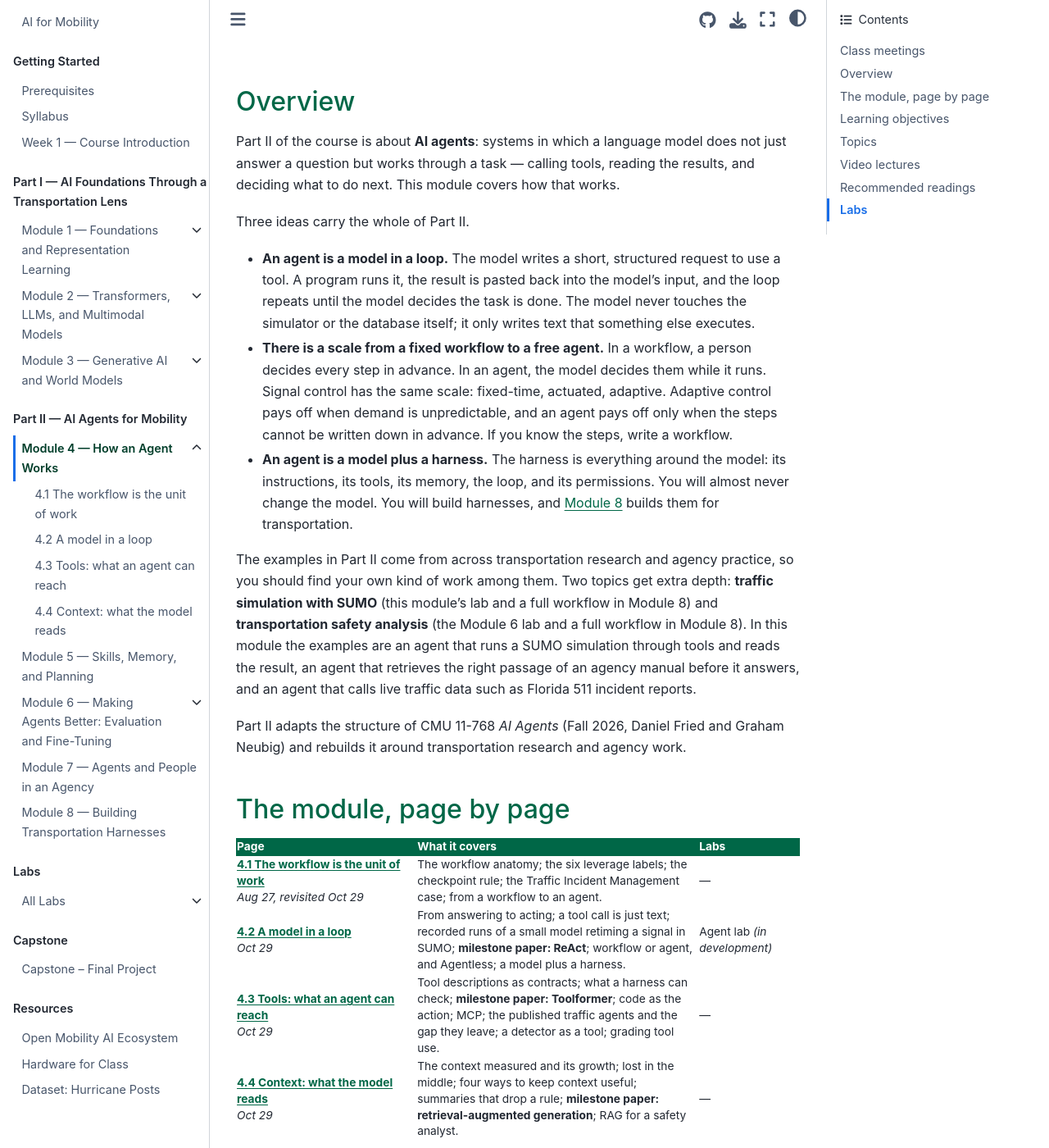
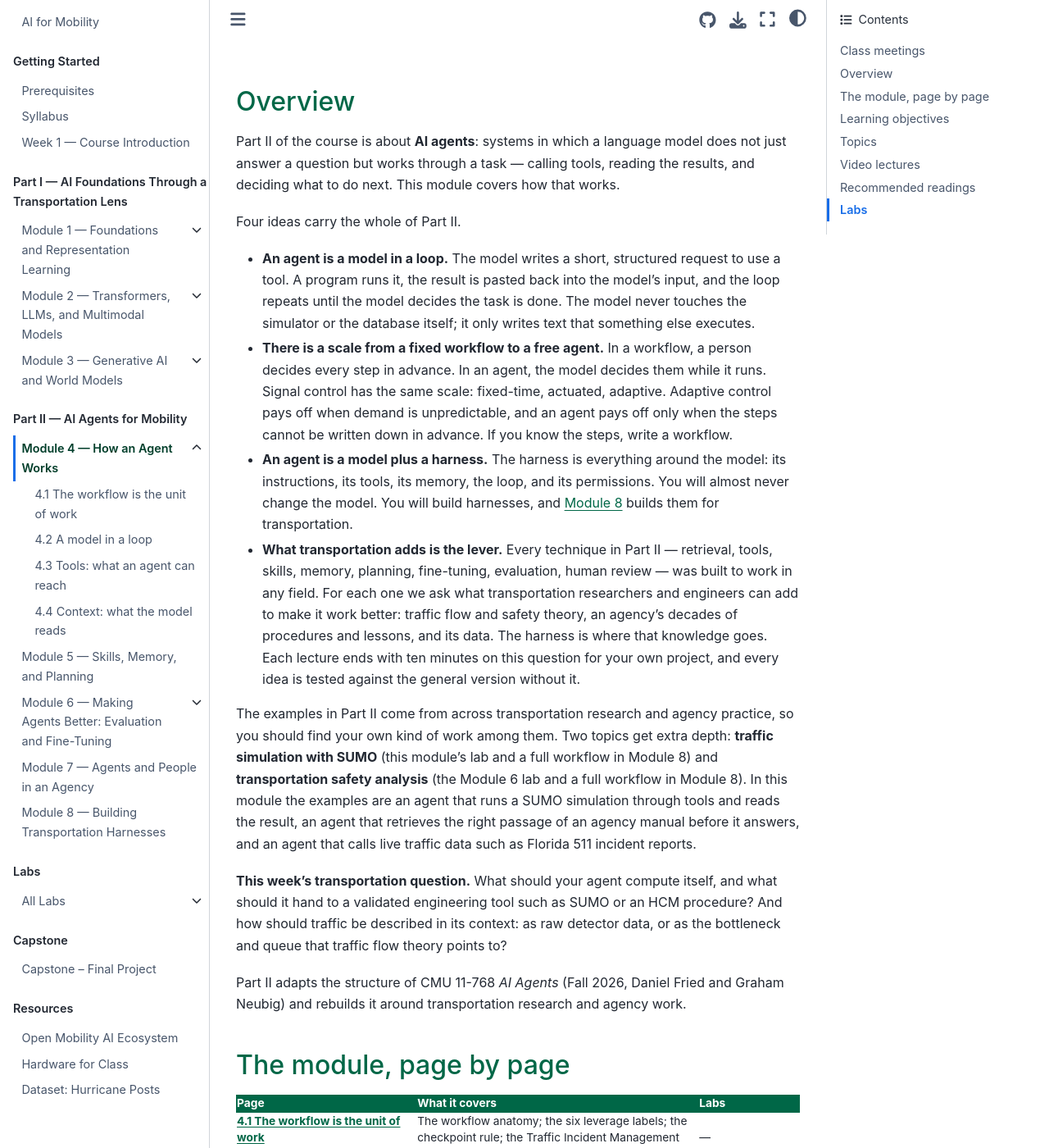
Before and after one commit to ai4mobility/ai4mobility.github.io, a Jupyter Book: the page built from module4/index.md, in a window 1280 px wide and 1400 px high, scrolled down 396 px. Shown: the whole window at 82% size. Built offline with Jupyter Book 1.0.4 settings and Sphinx 7.4.7 and the Sphinx Book theme 1.1.4, drawn with Linux system fonts in a browser that asks for light colours; pages that are not in the unit, such as notebooks, are missing from menus.

Commit message:
Course-wide question: what can transportation add?
Home page: a full-width "What can transportation add?" card leads How the
Course Teaches. Module 4: a fourth idea for Part II (the transportation
lever). Modules 4-8: a "This week's transportation question" paragraph.
Module 8: the harness template gains a Transportation knowledge field
(Knowledge renamed Documents) and a matching learning objective.

Follows the agents plan v3 (AI_Agents_Five_Lecture_Plan_v3.docx).

Co-Authored-By: Claude Opus 5.5 <noreply@anthropic.com>
Claude-Session: https://claude.ai/code/session_01Nvw3W7gXzzttX4sutk3rmF

```diff
--- a/module4/index.md
+++ b/module4/index.md
@@ -14,7 +14,7 @@ Part II of the course is about **AI agents**: systems in which a language model
 question but works through a task — calling tools, reading the results, and deciding what to do next.
 This module covers how that works.
 
-Three ideas carry the whole of Part II.
+Four ideas carry the whole of Part II.
 
 - **An agent is a model in a loop.** The model writes a short, structured request to use a tool. A
   program runs it, the result is pasted back into the model's input, and the loop repeats until the model
@@ -27,6 +27,12 @@ Three ideas carry the whole of Part II.
 - **An agent is a model plus a harness.** The harness is everything around the model: its instructions,
   its tools, its memory, the loop, and its permissions. You will almost never change the model. You will
   build harnesses, and {doc}`Module 8 <../module8/index>` builds them for transportation.
+- **What transportation adds is the lever.** Every technique in Part II — retrieval, tools, skills,
+  memory, planning, fine-tuning, evaluation, human review — was built to work in any field. For each one
+  we ask what transportation researchers and engineers can add to make it work better: traffic flow and
+  safety theory, an agency's decades of procedures and lessons, and its data. The harness is where that
+  knowledge goes. Each lecture ends with ten minutes on this question for your own project, and every idea
+  is tested against the general version without it.
 
 The examples in Part II come from across transportation research and agency practice, so you should
 find your own kind of work among them. Two topics get extra depth: **traffic simulation with SUMO** (this
@@ -34,6 +40,10 @@ module's lab and a full workflow in Module 8) and **transportation safety analys
 a full workflow in Module 8). In this module the examples are an agent that runs a SUMO simulation
 through tools and reads the result, an agent that retrieves the right passage of an agency manual before
 it answers, and an agent that calls live traffic data such as Florida 511 incident reports.
+
+**This week's transportation question.** What should your agent compute itself, and what should it hand
+to a validated engineering tool such as SUMO or an HCM procedure? And how should traffic be described in
+its context: as raw detector data, or as the bottleneck and queue that traffic flow theory points to?
 
 Part II adapts the structure of CMU 11-768 *AI Agents* (Fall 2026, Daniel Fried and Graham Neubig) and
 rebuilds it around transportation research and agency work.
```
Also changed, not shown: intro.md (+4 -0 lines), module5/index.md (+4 -0 lines), module6/index.md (+5 -0 lines), module7/index.md (+4 -0 lines), module8/index.md (+7 -1 lines).
